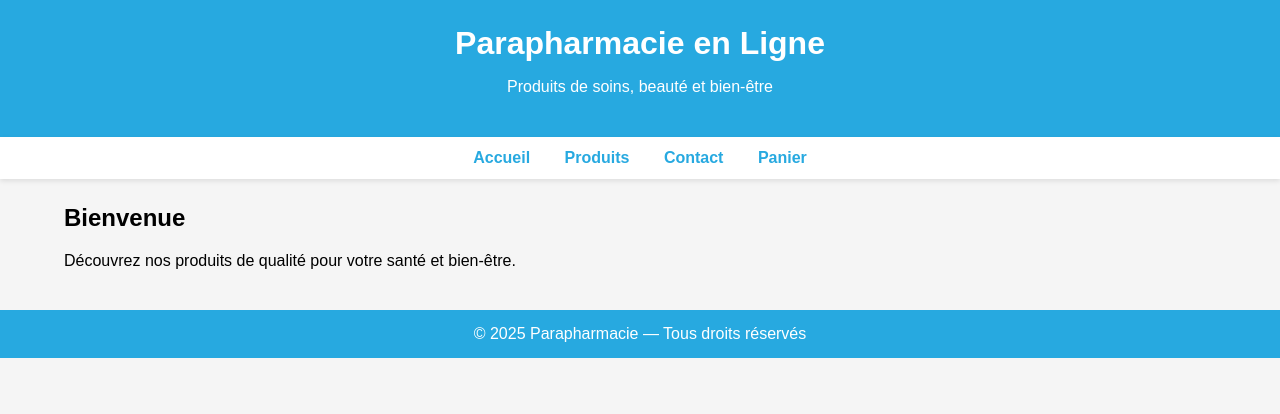
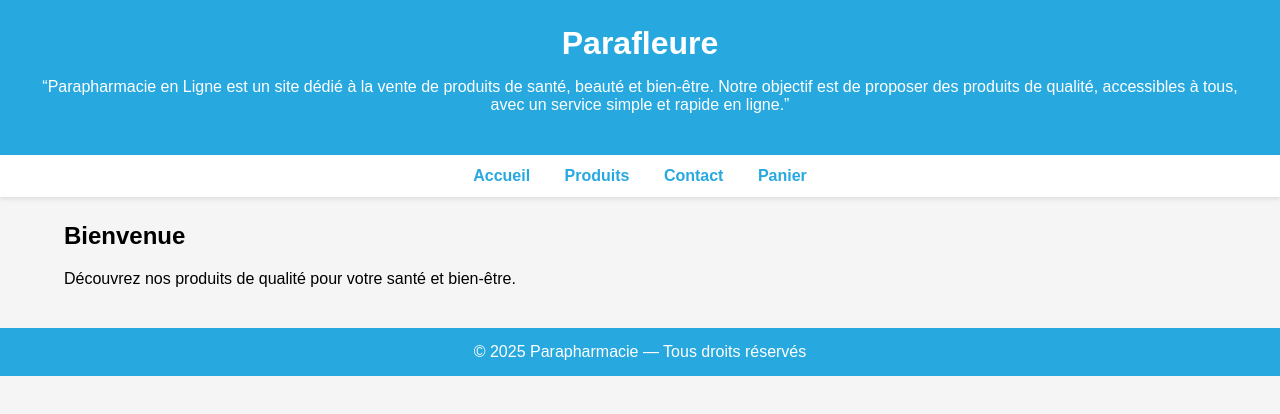
Before and after one commit to boutheinagadhgadhi95-spec/parafleure, a plain HTML site: page index.html in a window 1280 px wide. Drawn offline with Linux system fonts and the light colour scheme; files that its build step writes are made by us from their sources.

Commit message:
Update index.html

```diff
--- a/index.html
+++ b/index.html
@@ -8,8 +8,9 @@
 </head>
 <body>
 <header>
-  <h1>Parapharmacie en Ligne</h1>
-  <p>Produits de soins, beauté et bien-être</p>
+  <h1>Parafleure</h1>
+  <p>“Parapharmacie en Ligne est un site dédié à la vente de produits de santé, beauté et bien-être. Notre objectif est de proposer des produits de qualité, accessibles à tous, avec un service simple et rapide en ligne.”
+  </p>
 </header>
 <nav>
   <a href="index.html">Accueil</a>
```
